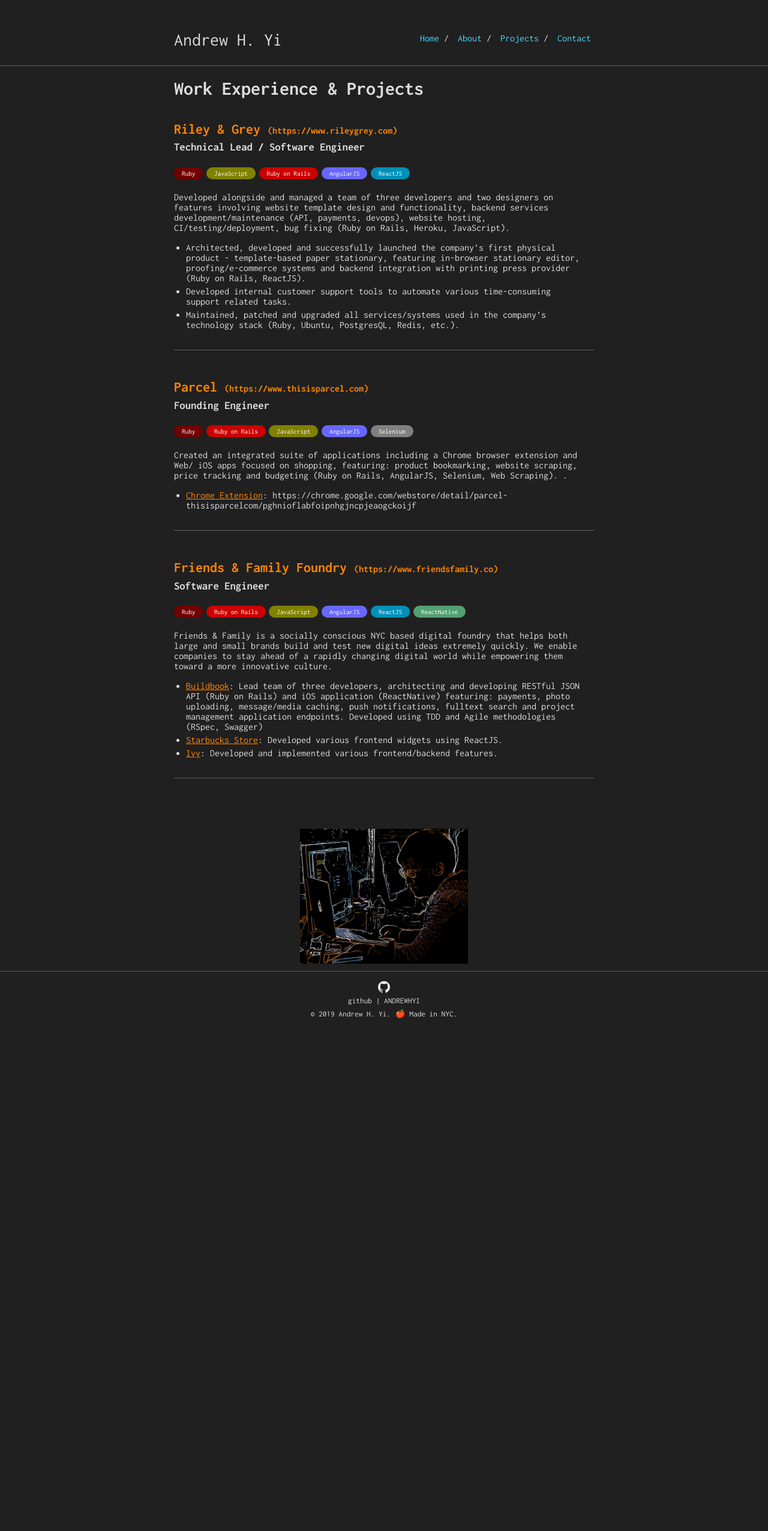
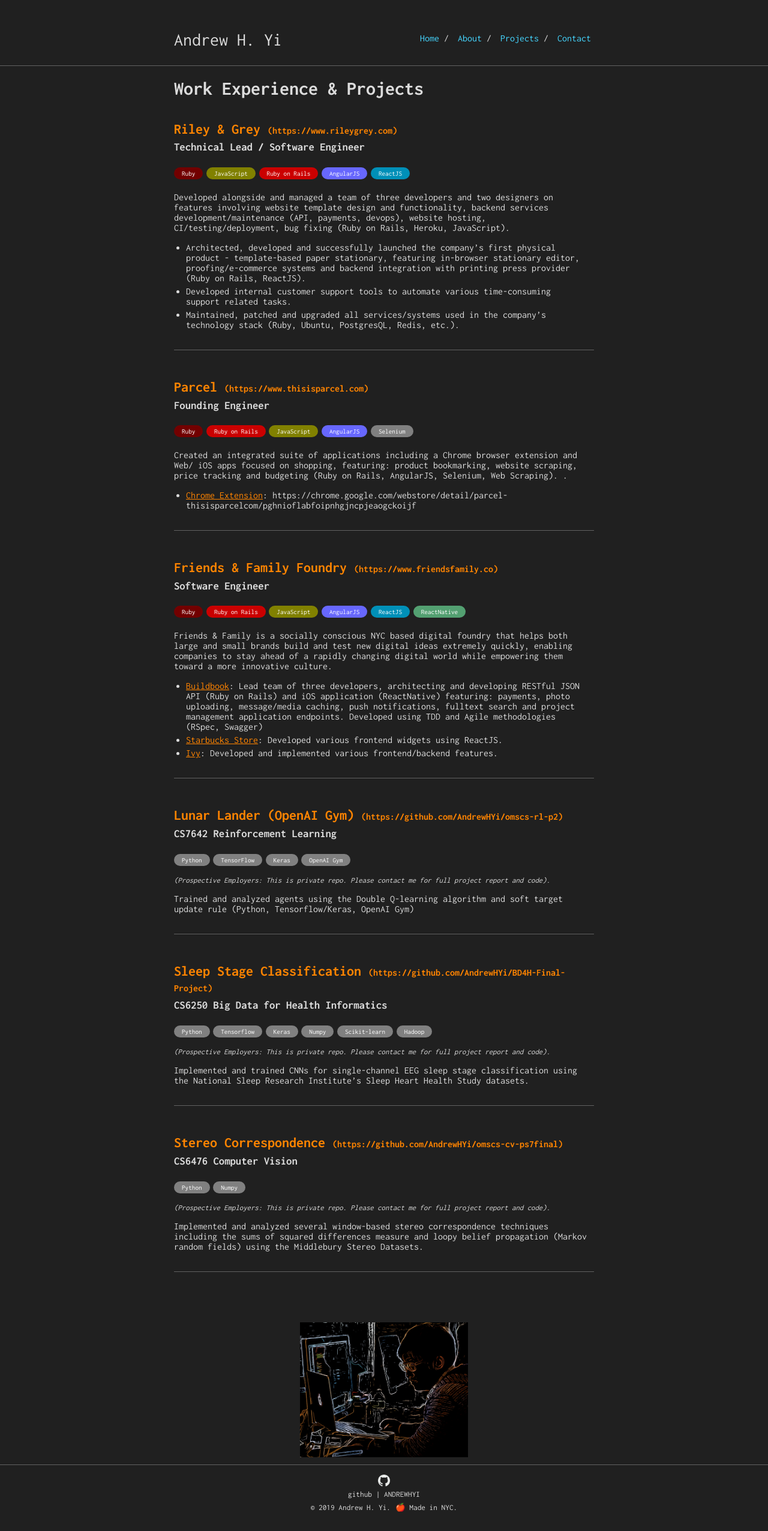
Before and after one commit to AndrewHYi/andrewhyi.github.io, a Jekyll site: the page built from projects.md, in a window 1280 px wide. Shown: the whole page at 60% size. Built offline with Jekyll 4.4.1, drawn with Linux system fonts in a browser that asks for light colours; before the commit the page ends 1730 px from its top, so only the background shows below that.

Commit message:
Add barebones school projects

```diff
--- a/_data/projects.yml
+++ b/_data/projects.yml
@@ -38,7 +38,7 @@ bookmarking, website scraping, price tracking and budgeting (Ruby on Rails, Angu
 - name: Friends & Family Foundry
   link: https://www.friendsfamily.co
   position: Software Engineer
-  description: "Friends & Family is a socially conscious NYC based digital foundry that helps both large and small brands build and test new digital ideas extremely quickly. We enable companies to stay ahead of a rapidly changing digital world while empowering them toward a more innovative culture."
+  description: "Friends & Family is a socially conscious NYC based digital foundry that helps both large and small brands build and test new digital ideas extremely quickly, enabling companies to stay ahead of a rapidly changing digital world while empowering them toward a more innovative culture."
   bullets:
     - name: "Buildbook"
       link: "https://www.buildbook.co"
@@ -56,3 +56,60 @@ bookmarking, website scraping, price tracking and budgeting (Ruby on Rails, Angu
     - AngularJS
     - ReactJS
     - ReactNative
+
+
+
+
+
+
+
+
+
+
+
+
+
+
+
+
+
+
+
+- name: Lunar Lander (OpenAI Gym)
+  link: https://github.com/AndrewHYi/omscs-rl-p2
+  position: CS7642 Reinforcement Learning
+  blurb: "(Prospective Employers: This is private repo. Please contact me for full project report and code)."
+  description: "Trained and analyzed agents using the Double Q-learning algorithm and soft target update rule (Python, Tensorflow/Keras, OpenAI Gym)"
+  skills:
+    - Python
+    - TensorFlow
+    - Keras
+    - OpenAI Gym
+
+
+
+
+
+- name: Sleep Stage Classification
+  link: https://github.com/AndrewHYi/BD4H-Final-Project
+  position: CS6250 Big Data for Health Informatics
+  blurb: "(Prospective Employers: This is private repo. Please contact me for full project report and code)."
+  description: "Implemented and trained CNNs for single-channel EEG sleep stage classification using the National Sleep Research Institute’s Sleep Heart Health Study datasets."
+  skills:
+    - Python
+    - Tensorflow
+    - Keras
+    - Numpy
+    - Scikit-learn
+    - Hadoop
+
+
+
+- name: Stereo Correspondence
+  link: https://github.com/AndrewHYi/omscs-cv-ps7final
+  position: CS6476 Computer Vision
+  blurb: "(Prospective Employers: This is private repo. Please contact me for full project report and code)."
+  description: "Implemented and analyzed several window-based stereo correspondence techniques including the sums of squared differences measure and loopy belief propagation (Markov random fields) using the Middlebury Stereo Datasets."
+  skills:
+    - Python
+    - Numpy
--- a/_layouts/projects.html
+++ b/_layouts/projects.html
@@ -17,6 +17,8 @@ layout: default
 				<h3>{{ project.position }}</h3>
 			</div>
 
+
+
 			<div class="project-skills">
 				<ul>
 					{% for skill in project.skills %}
@@ -26,6 +28,10 @@ layout: default
 					{% endfor %}
 				</ul>
 			</div>
+
+			{% if project.blurb %}
+				<p class="project-blurb">{{ project.blurb }}</p>
+			{% endif %}
 
 			<p>{{ project.description }}</p>
 
--- a/_sass/_projects.scss
+++ b/_sass/_projects.scss
@@ -27,6 +27,11 @@
             padding: 0;
             list-style-type: none;
         }
+    }
+
+    .project-blurb {
+        font-style: italic;
+        font-size: 0.8em;
     }
 
     .ayi-bullet {
```
